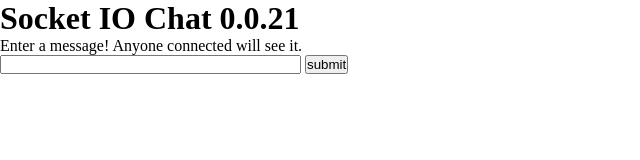
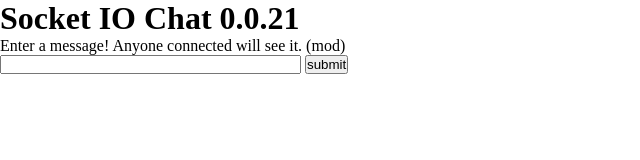
Before and after one commit to makerjeff/socket_io_chat_02, a website: page index.html in a window 1280 px wide. Shown: the full height of the page, 0-640 px from the left. Drawn offline with nearby package versions, Linux system fonts and the light colour scheme; no server answers.

Commit message:
syncing up 180LA machine

```diff
--- a/index.html
+++ b/index.html
@@ -17,7 +17,7 @@
 <body>
 <h1>Socket IO Chat 0.0.21</h1>
 <p>
-	Enter a message! Anyone connected will see it.
+	Enter a message! Anyone connected will see it. (mod)
 </p>
 <div id="chat">
 	<form id="send-message">
```
